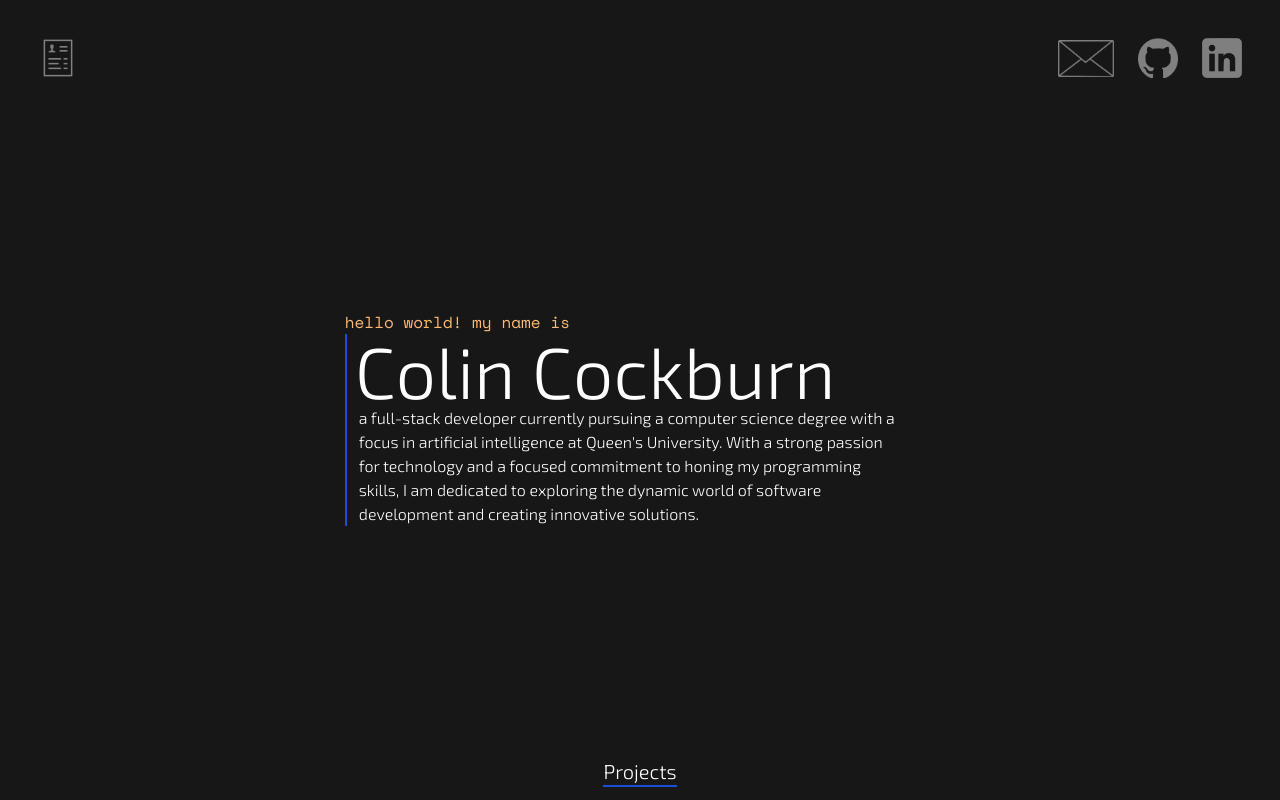
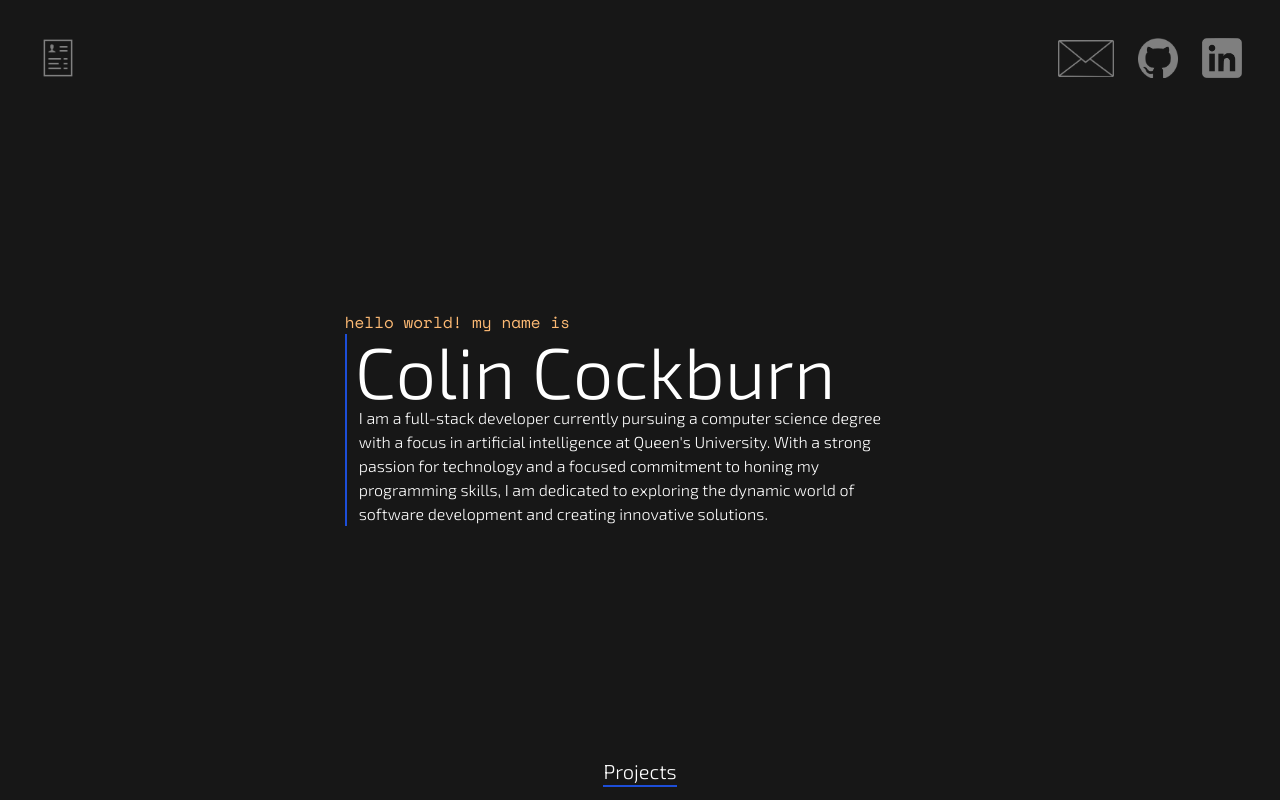
Before and after one commit to williamlittle423/portfolio-website, a Next.js app: page / in a window 1280 px wide. Shown: the top 800 px of the page. Built offline with nearby package versions, Linux system fonts and the light colour scheme.

Commit message:
second commit

```diff
--- a/app/page.js
+++ b/app/page.js
@@ -23,7 +23,12 @@ const Home = () => {
                 Colin Cockburn
                 </h1>
                 <p className='Exo pl-1'>
-                 a full-stack developer currently pursuing a computer science degree with a focus in artificial intelligence at Queen's University. With a strong passion for technology and a focused commitment to honing my programming skills, I am dedicated to exploring the dynamic world of software development and creating innovative solutions.
+                I am a full-stack developer currently pursuing a computer
+                science degree with a focus in artificial intelligence at
+                Queen's University. With a strong passion for technology and
+                a focused commitment to honing my programming skills, I am
+                dedicated to exploring the dynamic world of software
+                development and creating innovative solutions.
                 </p>
               </div>
             </div>
```
